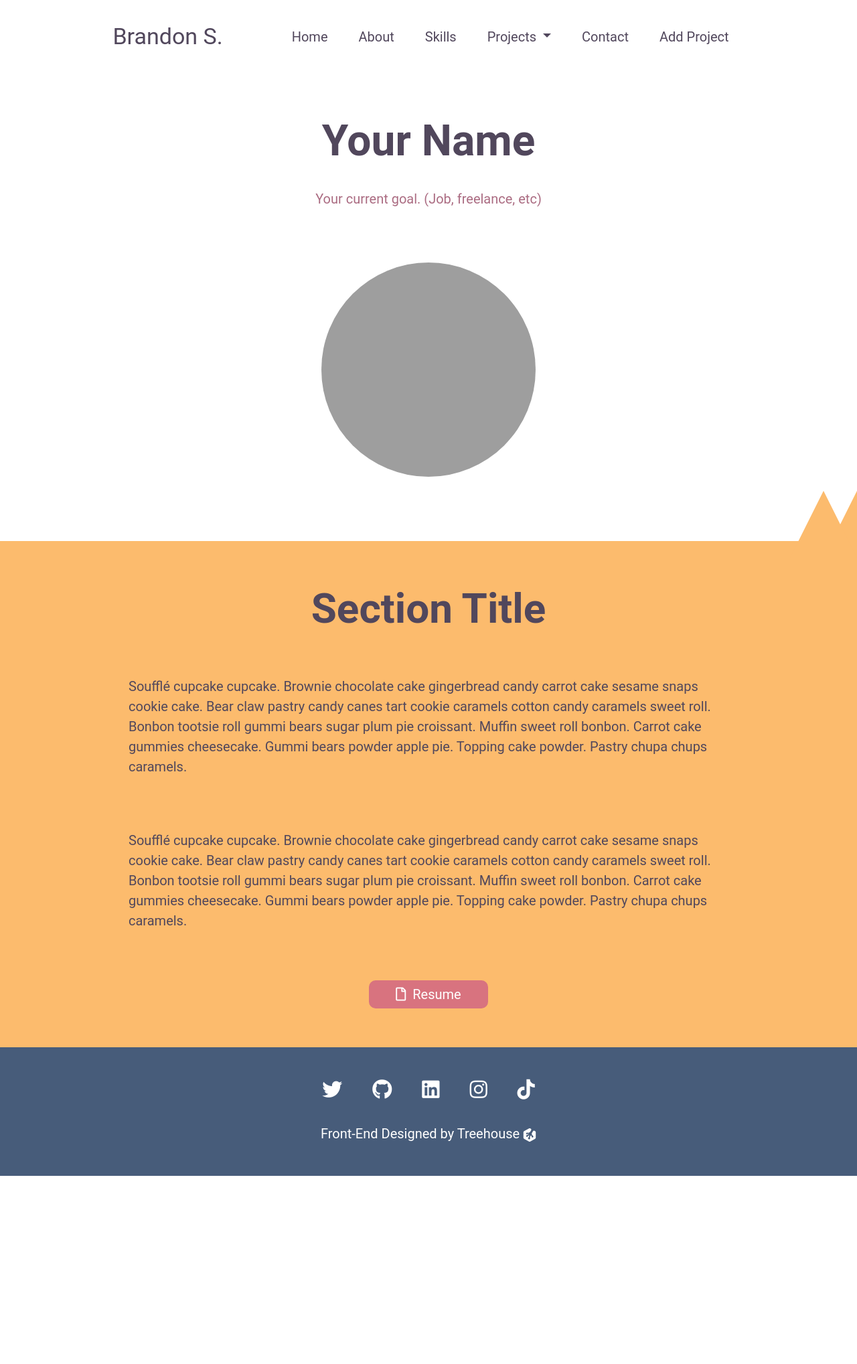
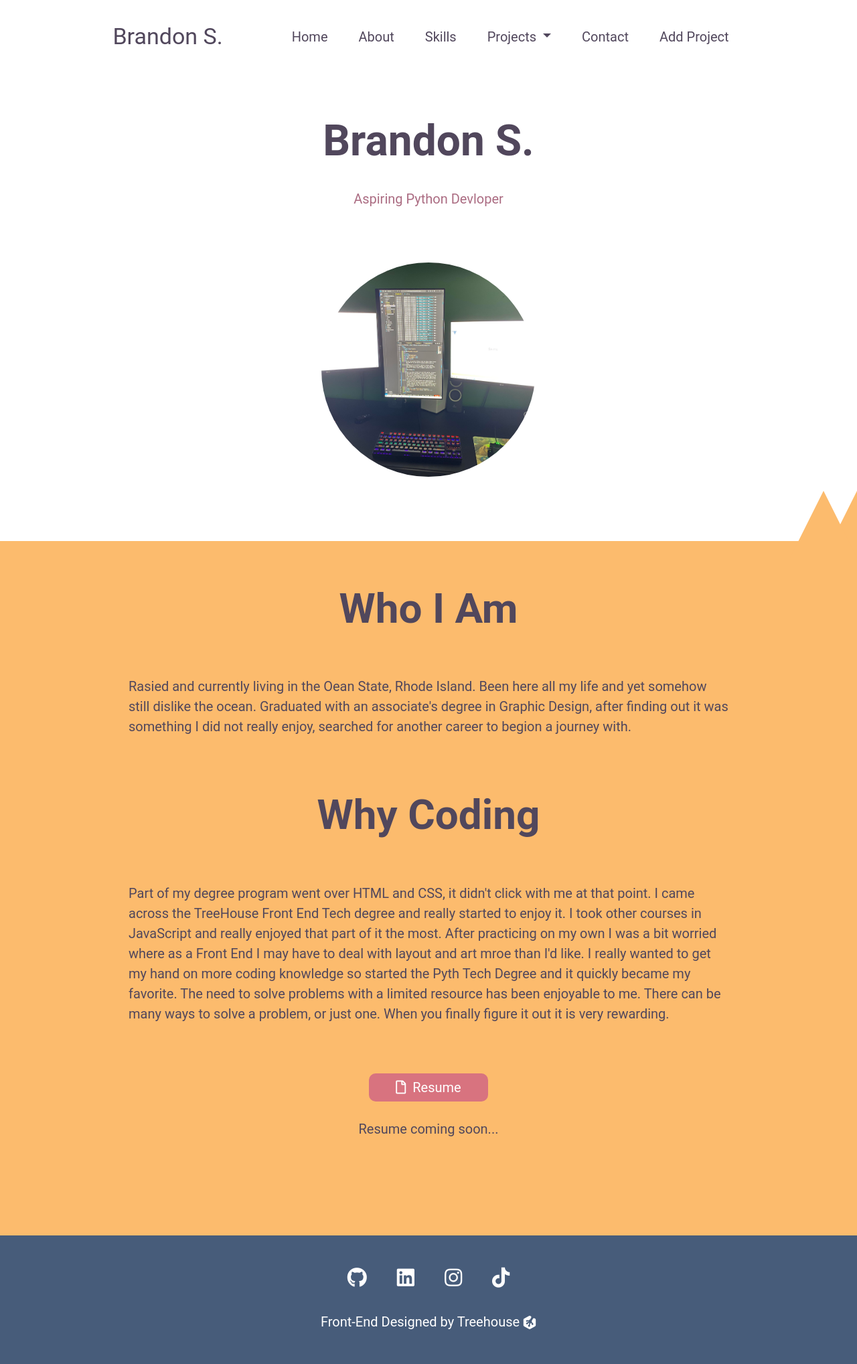
Before and after one commit to bsupinski/python-sqlalchemy-portfolio-master, a Flask app: page /about in a window 1280 px wide; the page is wider, and only the part inside the window is pictured. Shown: that part at 67% size. Before the commit the page ends 1756 px from the top of that part, so only its background shows below. Run offline with Flask 3, Linux system fonts and the light colour scheme; data that the repository does not hold is empty; grey boxes are pictures that could not be loaded.

Commit message:
added personal images

```diff
--- a/templates/about.html
+++ b/templates/about.html
@@ -22,36 +22,30 @@
     {% extends 'layout.html' %}
     {% block content %}
     <section class="header">
-      <h1>Your Name</h1>
-      <p>Your current goal. (Job, freelance, etc)</p>
+      <h1>Brandon S.</h1>
+      <p>Aspiring Python Devloper</p>
       <!--I would suggest choosing a different picture here.-->
       <!--Like maybe a hobby photo-->
       <img
-        src="https://cdn.pixabay.com/photo/2020/09/04/12/32/kayak-5543935_1280.jpg"
+        src="img/broll.jpg"
         alt="Headshot of myself"
       />
     </section>
     <section id="about-page">
       <div id="triangle7"></div>
       <div id="triangle8"></div>
-      <h2>Section Title</h2>
+      <h2>Who I Am</h2>
       <p>
-        Soufflé cupcake cupcake. Brownie chocolate cake gingerbread candy carrot
-        cake sesame snaps cookie cake. Bear claw pastry candy canes tart cookie
-        caramels cotton candy caramels sweet roll. Bonbon tootsie roll gummi
-        bears sugar plum pie croissant. Muffin sweet roll bonbon. Carrot cake
-        gummies cheesecake. Gummi bears powder apple pie. Topping cake powder.
-        Pastry chupa chups caramels.
+        Rasied and currently living in the Oean State, Rhode Island. Been here all my life and yet somehow still dislike the ocean.
+        Graduated with an associate's degree in Graphic Design, after finding out it was something I did not really enjoy, searched for another career to begion a journey with.
       </p>
+      <h2>Why Coding</h2>
       <p>
-        Soufflé cupcake cupcake. Brownie chocolate cake gingerbread candy carrot
-        cake sesame snaps cookie cake. Bear claw pastry candy canes tart cookie
-        caramels cotton candy caramels sweet roll. Bonbon tootsie roll gummi
-        bears sugar plum pie croissant. Muffin sweet roll bonbon. Carrot cake
-        gummies cheesecake. Gummi bears powder apple pie. Topping cake powder.
-        Pastry chupa chups caramels.
+        Part of my degree program went over HTML and CSS, it didn't click with me at that point. I came across the TreeHouse Front End Tech degree and really started to enjoy it. I took other courses in JavaScript and really enjoyed that part of it the most. After practicing on my own I was a bit worried where as a Front End I may have to deal with layout and art mroe than I'd like.
+        I really wanted to get my hand on more coding knowledge so started the Pyth Tech Degree and it quickly became my favorite. The need to solve problems with a limited resource has been enjoyable to me. There can be many ways to solve a problem, or just one. When you finally figure it out it is very rewarding.
       </p>
       <a href="#"><i class="far fa-file"></i>Resume</a>
+      <p style="text-align: center">Resume coming soon...</p>
     </section>
     {% endblock %}
 </html>
--- a/templates/layout.html
+++ b/templates/layout.html
@@ -80,21 +80,16 @@
   {% block content %} {% endblock %}
   <section class="footer">
     <div class="socials">
-      <!--Delete any you don't use-->
-      <!--Icons from FontAwesome.com/icons-->
-      <a href="">
-        <i class="fab fa-twitter"></i>
-      </a>
-      <a href="">
+      <a href="https://github.com/bsupinski">
         <i class="fab fa-github"></i>
       </a>
-      <a href="">
+      <a href="https://www.linkedin.com/in/bpsupinski/">
         <i class="fab fa-linkedin"></i>
       </a>
-      <a href="">
+      <a href="https://www.instagram.com/brandonsupinski/">
         <i class="fab fa-instagram"></i>
       </a>
-      <a href="">
+      <a href="https://www.tiktok.com/@robintalia">
         <i class="fab fa-tiktok"></i>
       </a>
     </div>
```
Also changed, not shown: templates/404.html (+29 -1 lines), templates/index.html (+9 -12 lines), img/broll.jpg (added), img/me.jpg (added).
